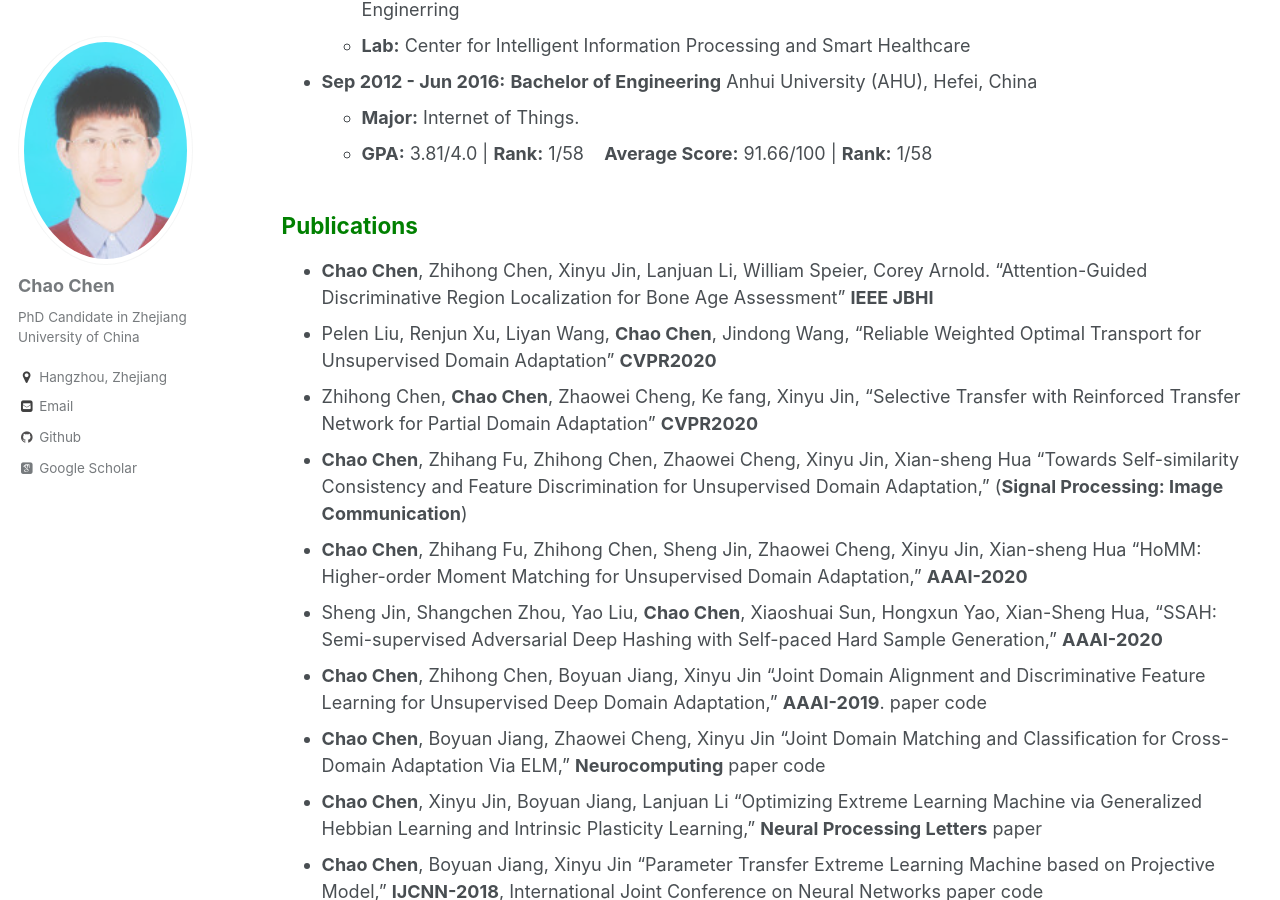
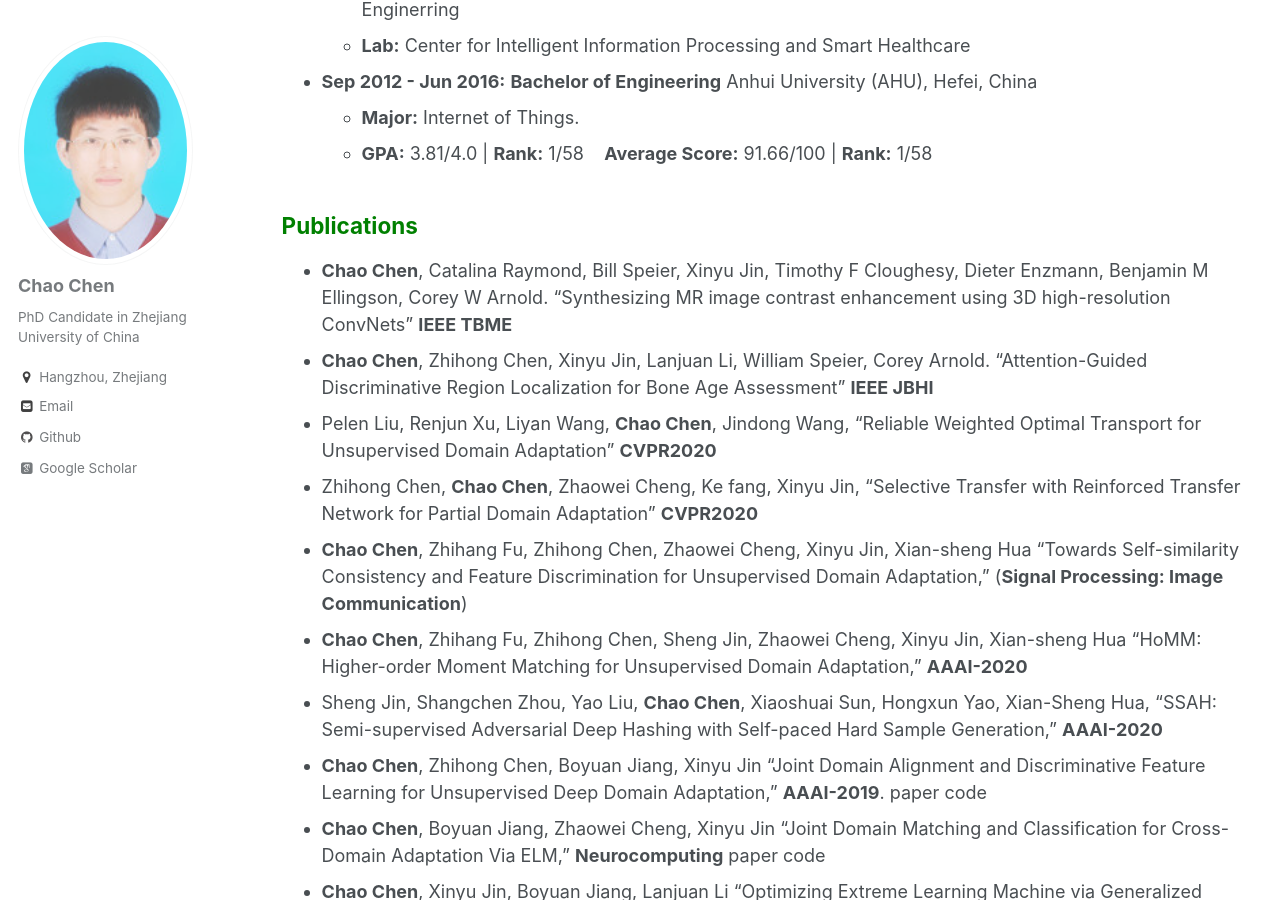
Before and after one commit to chenchao666/chenchao666.github.io, a Jekyll site: the page built from _pages/cv.md, in a window 1280 px wide and 900 px high, scrolled down 694 px. Built offline with Jekyll 4.4.1, drawn with Linux system fonts in a browser that asks for light colours; some web fonts are replaced.

Commit message:
Update cv.md

```diff
--- a/_pages/cv.md
+++ b/_pages/cv.md
@@ -28,7 +28,7 @@ My research interests cover a range of issues : **Statistics and Optimization**,
 ## <span style="color: green"> Publications </span>
 
 
-
+* **Chao Chen**, Catalina Raymond, Bill Speier, Xinyu Jin, Timothy F Cloughesy, Dieter Enzmann, Benjamin M Ellingson, Corey W Arnold. "Synthesizing MR image contrast enhancement using 3D high-resolution ConvNets" **IEEE TBME**
 * **Chao Chen**, Zhihong Chen, Xinyu Jin, Lanjuan Li, William Speier, Corey Arnold. "Attention-Guided Discriminative Region Localization for Bone Age Assessment"  **IEEE JBHI**
 * Pelen Liu, Renjun Xu, Liyan Wang, **Chao Chen**, Jindong Wang, "Reliable Weighted Optimal Transport for Unsupervised Domain Adaptation" **CVPR2020**
 * Zhihong Chen, **Chao Chen**, Zhaowei Cheng, Ke fang, Xinyu Jin, "Selective Transfer with Reinforced Transfer Network
```
